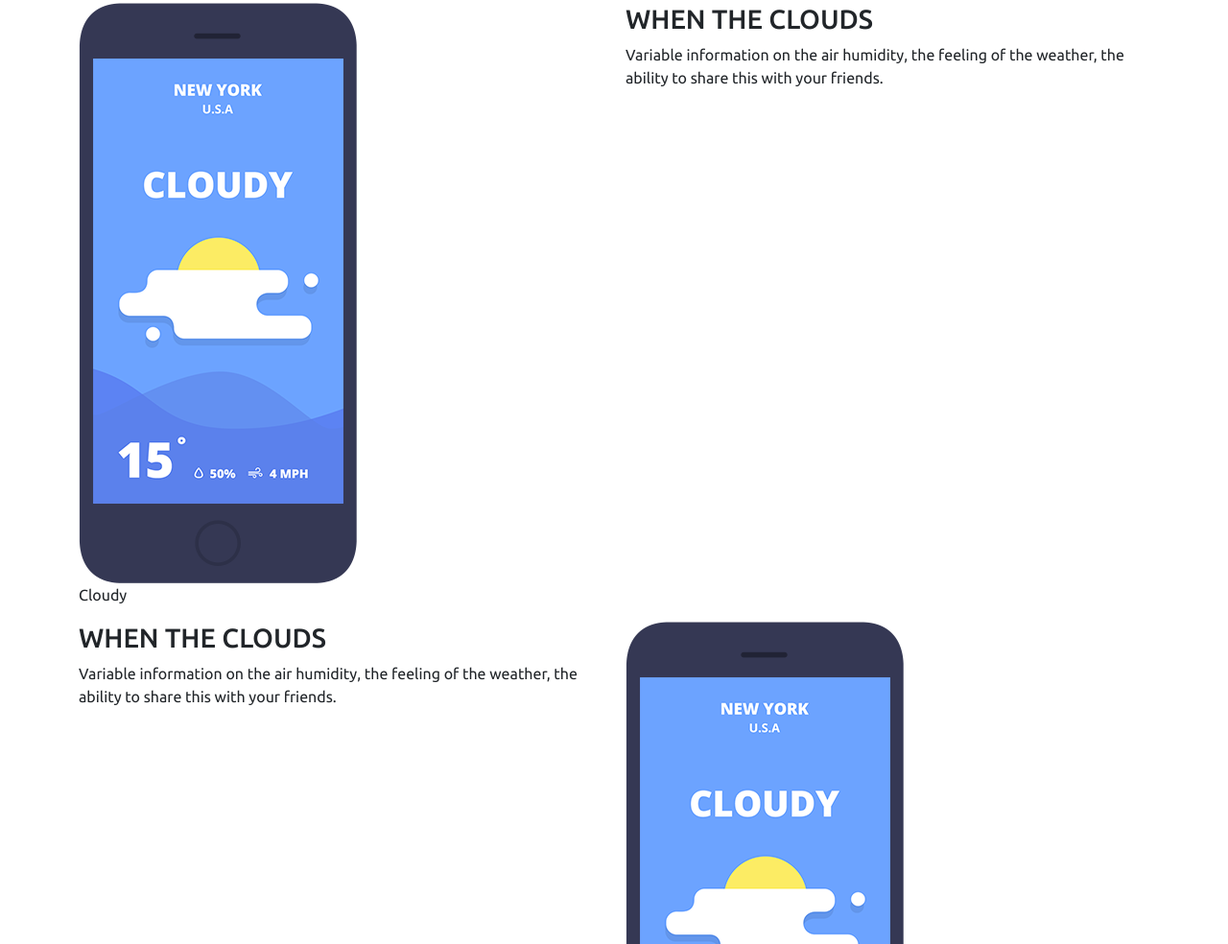
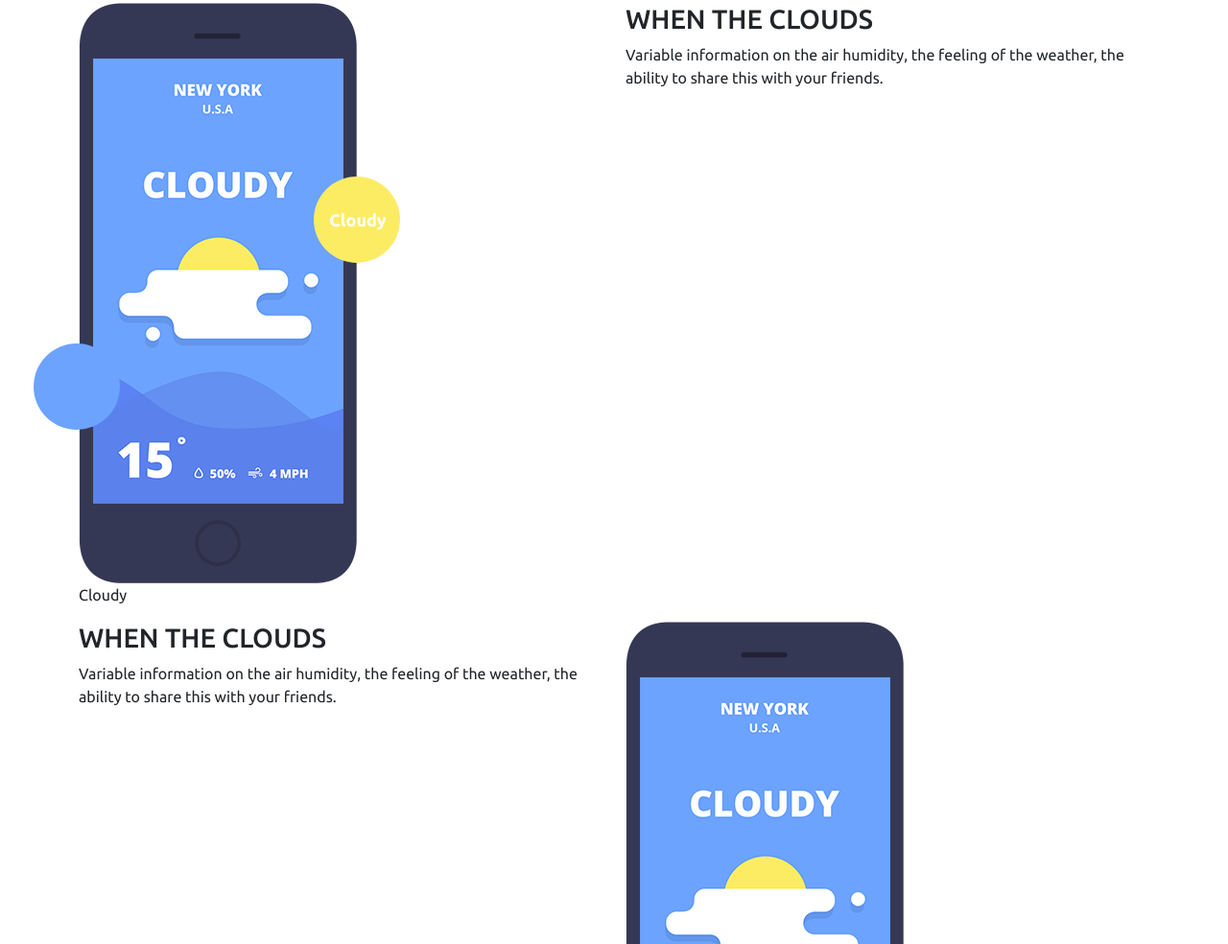
Before and after one commit to NafisTahmid/Weather-app-landing-page, a plain HTML site: page index.html in a window 1280 px wide. Shown: the part 2658-3642 px from the top of the page at 96% size. Drawn offline with nearby package versions, Linux system fonts and the light colour scheme.

Commit message:
Fourth commit

```diff
--- a/CSS/style.css
+++ b/CSS/style.css
@@ -361,3 +361,41 @@ aside.side-bar ul li {
     color: #c2c2c2;
     font-weight: 400;
 }
+
+.screenshot-first-section-side-images {
+    position: relative;
+}
+
+.screenshot-first-section-side-image-1 {
+    position: absolute;
+    width: 90px;
+    height: 90px;
+    border-radius: 50%;
+    background-color: #fcec64;
+    bottom: 374px;
+    left: 245px;
+}
+
+.screenshot-first-section-side-image-1::after {
+    content: "Cloudy";
+    top: 36%;
+    position: absolute;
+    left: 18%;
+    font-weight: 700;
+    color: #FFF;
+    font-size: 18px;
+}
+
+.screenshot-first-section-side-image-2 {
+    position: absolute;
+    width: 90px;
+    height: 90px;
+    border-radius: 50%;
+    background-color: #6ca3ff;
+    bottom: 200px;
+    left: -47px;
+}
+
+.screenshot-first-section-side-image-2::after {
+    position: absolute;
+}
```
